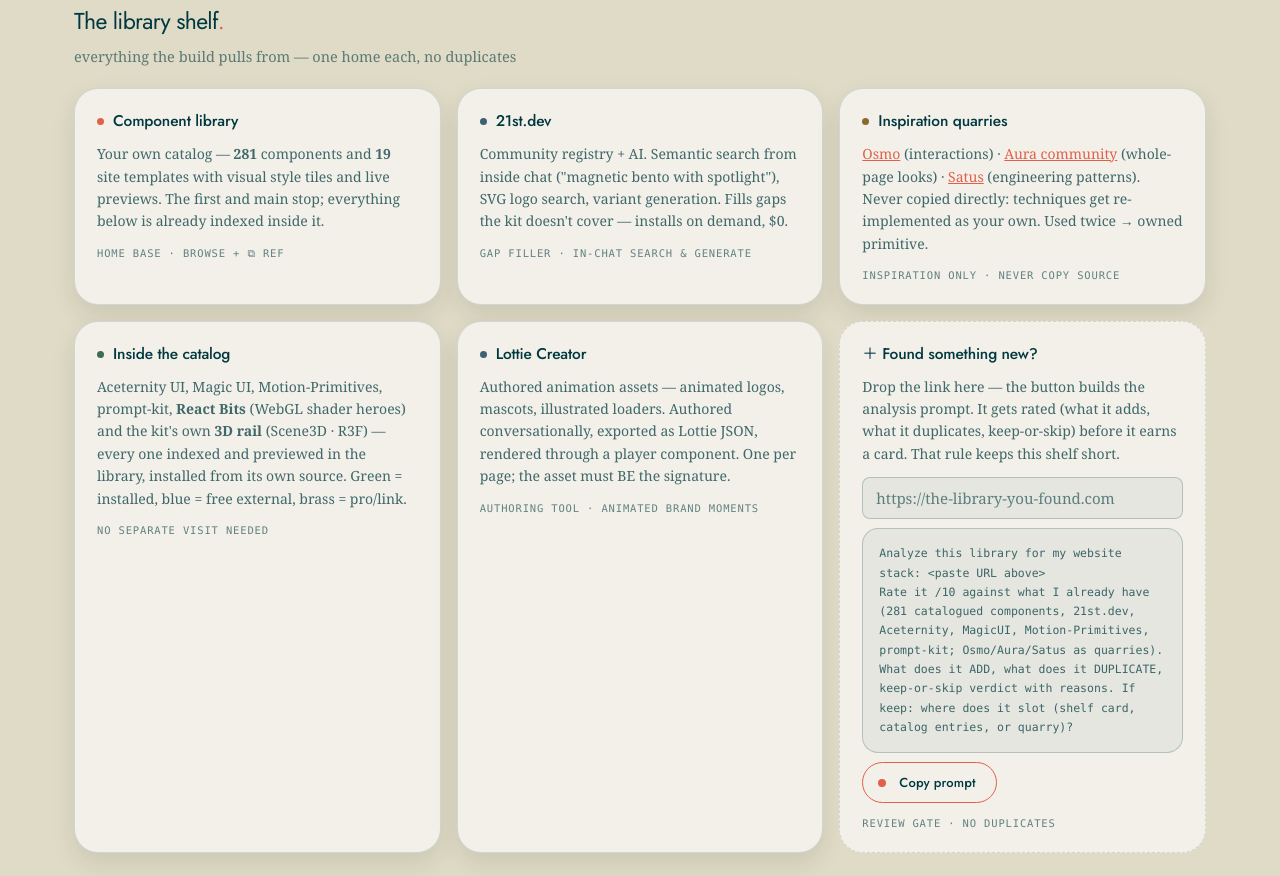
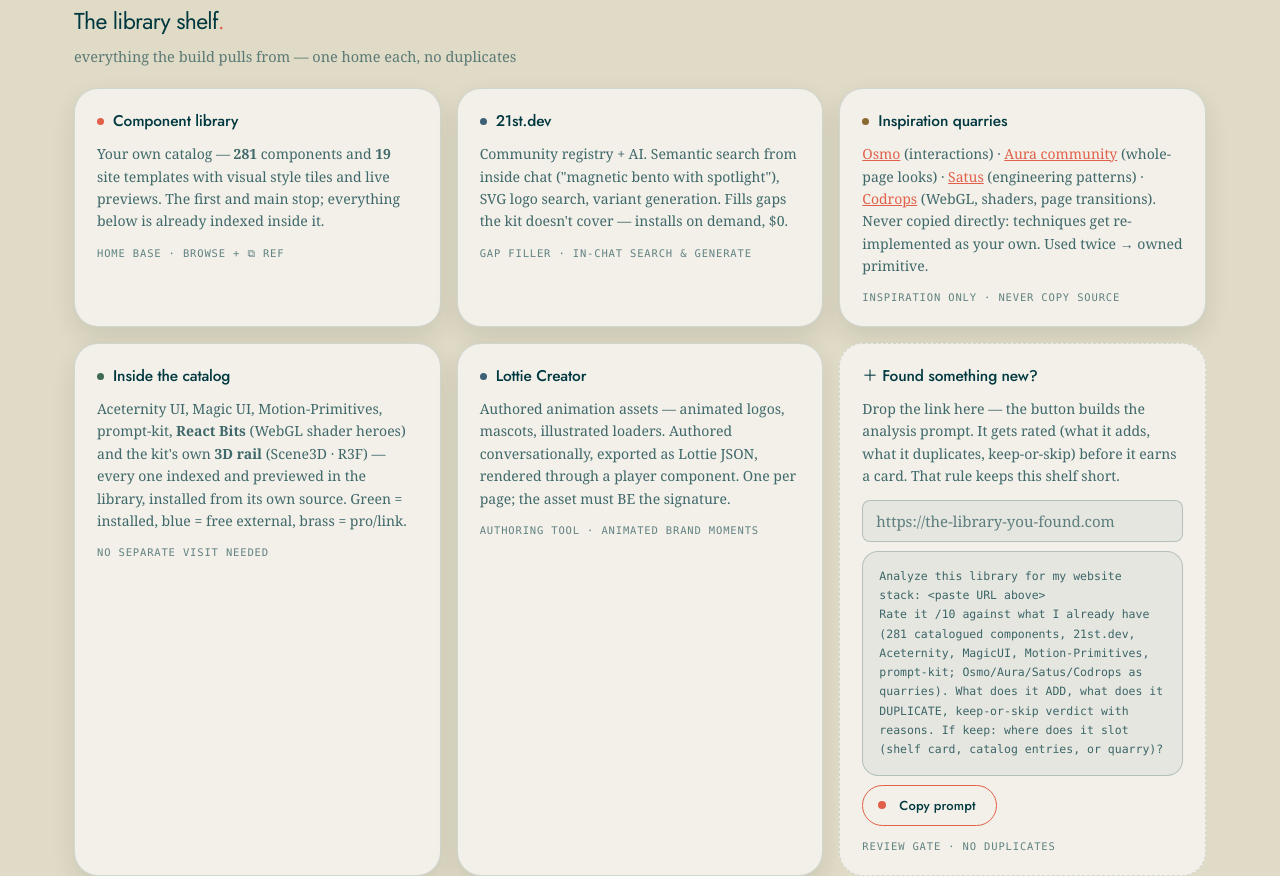
Before and after one commit to TheShadowLeader/website-jam, a plain HTML site: page mission-control/index.html in a window 1280 px wide. Shown: the part 4002-4878 px from the top of the page. Drawn offline with Linux system fonts and the light colour scheme.

Commit message:
Add Codrops to the inspiration quarries
Fourth quarry on the library shelf (WebGL, shaders, page transitions),
and named in the review-gate analysis prompt so new links are rated
against it.

Co-Authored-By: Claude Fable 5.2 <noreply@anthropic.com>
Claude-Session: https://claude.ai/code/session_011r8sXEDVtD9jApR1Q5sph6

```diff
--- a/mission-control/index.html
+++ b/mission-control/index.html
@@ -430,7 +430,7 @@
       </a>
       <div class="lib" style="cursor:default">
         <div class="name"><span class="dot" style="background:var(--pro)"></span>Inspiration quarries</div>
-        <p><a href="https://osmo.supply" target="_blank" rel="noopener">Osmo</a> (interactions) · <a href="https://www.aura.build" target="_blank" rel="noopener">Aura community</a> (whole-page looks) · <a href="https://satus.darkroom.engineering" target="_blank" rel="noopener">Satus</a> (engineering patterns). Never copied directly: techniques get re-implemented as your own. Used twice → owned primitive.</p>
+        <p><a href="https://osmo.supply" target="_blank" rel="noopener">Osmo</a> (interactions) · <a href="https://www.aura.build" target="_blank" rel="noopener">Aura community</a> (whole-page looks) · <a href="https://satus.darkroom.engineering" target="_blank" rel="noopener">Satus</a> (engineering patterns) · <a href="https://tympanus.net/codrops/hub/" target="_blank" rel="noopener">Codrops</a> (WebGL, shaders, page transitions). Never copied directly: techniques get re-implemented as your own. Used twice → owned primitive.</p>
         <div class="role">inspiration only · never copy source</div>
       </div>
       <div class="lib" style="cursor:default">
@@ -626,7 +626,7 @@
     set('p-post','/website-jam — POSTMORTEM for '+client+': update project memory, list patterns used across 3+ projects and propose which to promote into the kit.');
 
     set('p-newlib','Analyze this library for my website stack: '+v('newLib','<paste URL above>')
-      +'\nRate it /10 against what I already have ('+CONFIG.counts.components+' catalogued components, 21st.dev, Aceternity, MagicUI, Motion-Primitives, prompt-kit; Osmo/Aura/Satus as quarries). What does it ADD, what does it DUPLICATE, keep-or-skip verdict with reasons. If keep: where does it slot (shelf card, catalog entries, or quarry)?');
+      +'\nRate it /10 against what I already have ('+CONFIG.counts.components+' catalogued components, 21st.dev, Aceternity, MagicUI, Motion-Primitives, prompt-kit; Osmo/Aura/Satus/Codrops as quarries). What does it ADD, what does it DUPLICATE, keep-or-skip verdict with reasons. If keep: where does it slot (shelf card, catalog entries, or quarry)?');
   }
   function set(id,text){var el=document.getElementById(id);if(el)el.textContent=text;}
 
```
